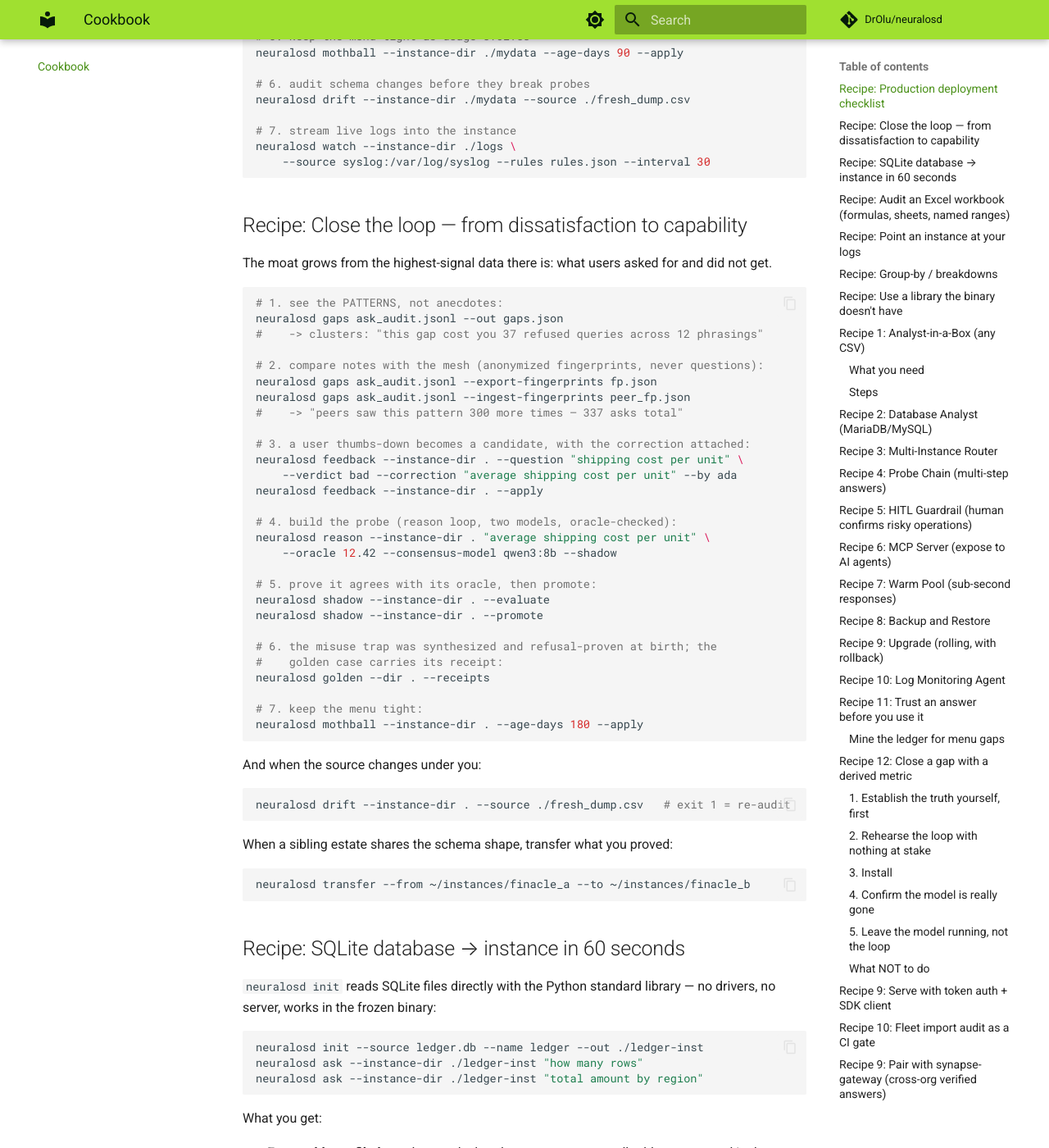
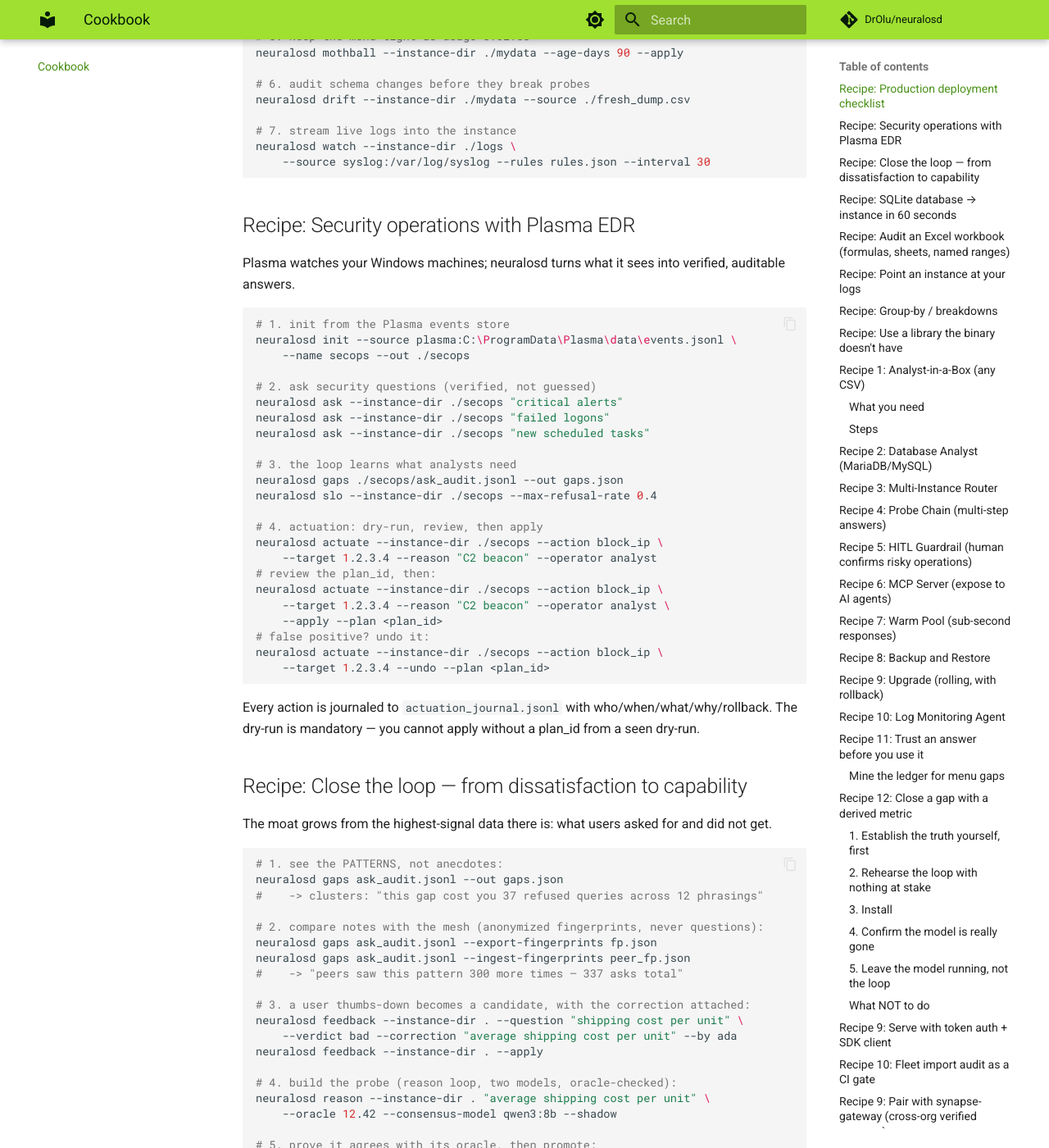
Before and after one commit to DrOlu/neuralosd, an MkDocs documentation site: the page built from docs/cookbook.md, in a window 1280 px wide and 1400 px high, scrolled down 774 px. Shown: the whole window at 82% size. Built offline with MkDocs 1.6.1 and Material for MkDocs 9.7.7, drawn with Linux system fonts in a browser that asks for light colours; comment, search, counter and statistics services are not loaded.

Commit message:
docs: v2.9.0 Plasma EDR integration — index, usage §6f, reference, cookbook

````diff
--- a/docs/cookbook.md
+++ b/docs/cookbook.md
@@ -40,6 +40,41 @@ neuralosd drift --instance-dir ./mydata --source ./fresh_dump.csv
 neuralosd watch --instance-dir ./logs \
     --source syslog:/var/log/syslog --rules rules.json --interval 30
 ```
+
+## Recipe: Security operations with Plasma EDR
+
+Plasma watches your Windows machines; neuralosd turns what it sees into
+verified, auditable answers.
+
+```bash
+# 1. init from the Plasma events store
+neuralosd init --source plasma:C:\ProgramData\Plasma\data\events.jsonl \
+    --name secops --out ./secops
+
+# 2. ask security questions (verified, not guessed)
+neuralosd ask --instance-dir ./secops "critical alerts"
+neuralosd ask --instance-dir ./secops "failed logons"
+neuralosd ask --instance-dir ./secops "new scheduled tasks"
+
+# 3. the loop learns what analysts need
+neuralosd gaps ./secops/ask_audit.jsonl --out gaps.json
+neuralosd slo --instance-dir ./secops --max-refusal-rate 0.4
+
+# 4. actuation: dry-run, review, then apply
+neuralosd actuate --instance-dir ./secops --action block_ip \
+    --target 1.2.3.4 --reason "C2 beacon" --operator analyst
+# review the plan_id, then:
+neuralosd actuate --instance-dir ./secops --action block_ip \
+    --target 1.2.3.4 --reason "C2 beacon" --operator analyst \
+    --apply --plan <plan_id>
+# false positive? undo it:
+neuralosd actuate --instance-dir ./secops --action block_ip \
+    --target 1.2.3.4 --undo --plan <plan_id>
+```
+
+Every action is journaled to `actuation_journal.jsonl` with
+who/when/what/why/rollback. The dry-run is mandatory — you cannot apply
+without a plan_id from a seen dry-run.
 
 ## Recipe: Close the loop — from dissatisfaction to capability
 
````
Also changed, not shown: docs/index.md (+14 -0 lines), docs/reference.md (+24 -1 lines), docs/usage.md (+35 -0 lines).
